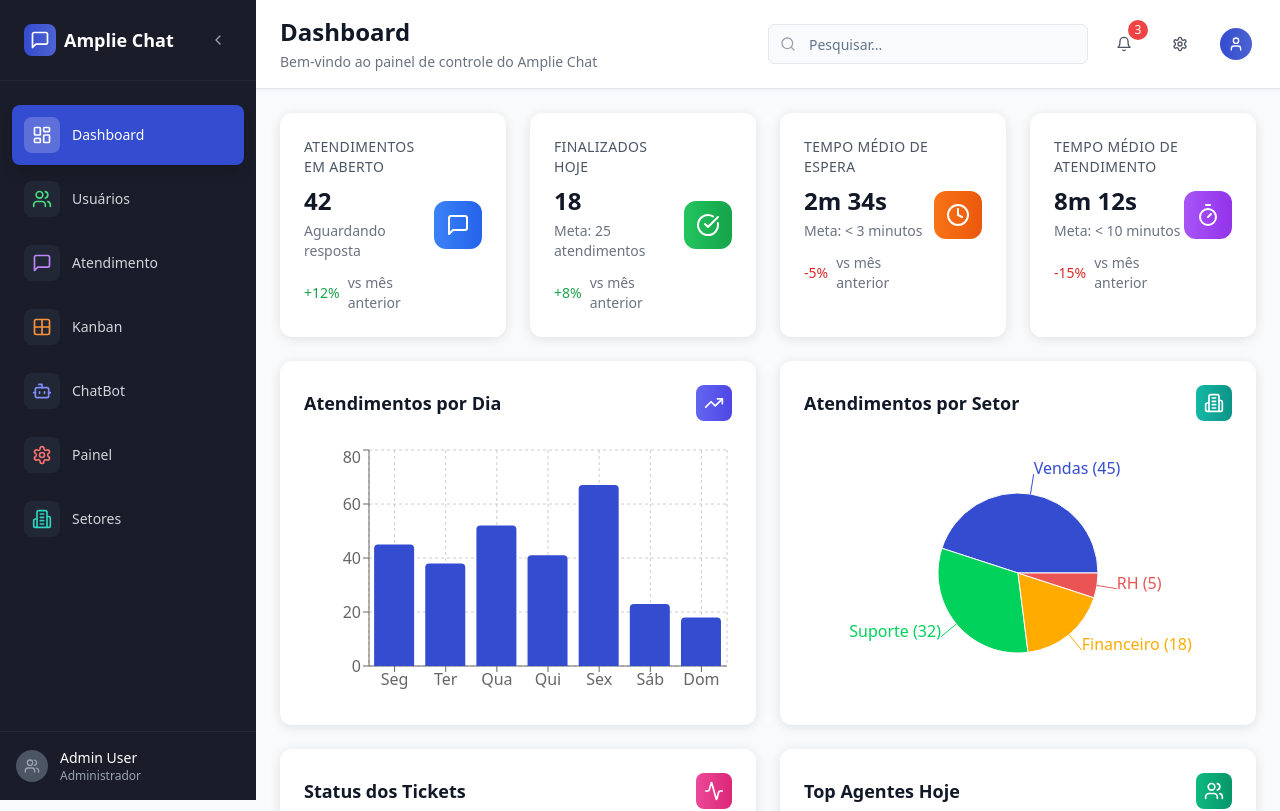
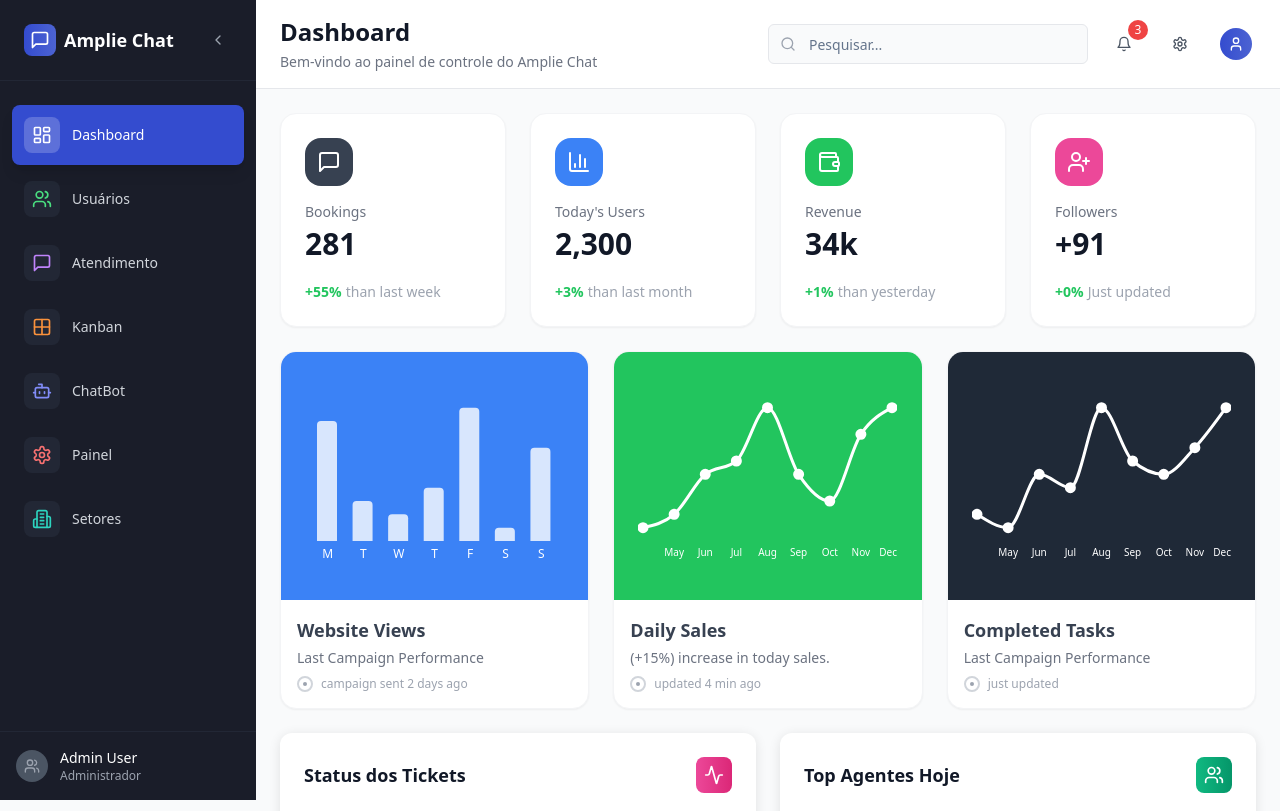
Before and after one commit to oclaytonaraujos/amplie-chat-central-45, a React (Vite) app: page / in a window 1280 px wide. Shown: the top 811 px of the page. Built offline with nearby package versions, Linux system fonts and the light colour scheme.

Commit message:
Fix: Dashboard card styling
Update the dashboard card styles to match the provided image, including fonts, colors, formats, and layout.

```diff
--- a/src/components/dashboard/ChartCard.tsx
+++ b/src/components/dashboard/ChartCard.tsx
@@ -4,35 +4,52 @@ import { cn } from '@/lib/utils';
 
 interface ChartCardProps {
   title: string;
-  icon: ReactNode;
-  iconColor: string;
+  subtitle?: string;
+  icon?: ReactNode;
+  iconColor?: string;
   children: ReactNode;
   className?: string;
+  chartBackground?: string;
+  timestamp?: string;
 }
 
 export function ChartCard({
   title,
+  subtitle,
   icon,
   iconColor,
   children,
-  className
+  className,
+  chartBackground = "bg-blue-500",
+  timestamp
 }: ChartCardProps) {
   return (
     <div className={cn(
-      "bg-white rounded-xl shadow-amplie p-6 hover:shadow-amplie-hover transition-all duration-300 animate-fade-in",
+      "bg-white rounded-2xl shadow-sm border border-gray-100 overflow-hidden",
       className
     )}>
-      <div className="flex items-center justify-between mb-6">
-        <h3 className="text-lg font-semibold text-gray-900">{title}</h3>
-        <div className={cn(
-          "p-2 rounded-lg",
-          iconColor
-        )}>
-          {icon}
+      <div className={cn(
+        "relative p-6 text-white",
+        chartBackground
+      )}>
+        <div className="relative z-10">
+          {children}
         </div>
       </div>
-      <div className="h-64">
-        {children}
+
+      <div className="p-4">
+        <h3 className="text-lg font-semibold text-gray-700 mb-1">{title}</h3>
+        {subtitle && (
+          <p className="text-sm text-gray-500 mb-2">{subtitle}</p>
+        )}
+        {timestamp && (
+          <div className="flex items-center text-xs text-gray-400">
+            <div className="w-4 h-4 rounded-full border-2 border-gray-300 mr-2 flex items-center justify-center">
+              <div className="w-1 h-1 bg-gray-400 rounded-full"></div>
+            </div>
+            {timestamp}
+          </div>
+        )}
       </div>
     </div>
   );
--- a/src/components/dashboard/MetricCard.tsx
+++ b/src/components/dashboard/MetricCard.tsx
@@ -11,6 +11,7 @@ interface MetricCardProps {
   trend?: {
     value: number;
     isPositive: boolean;
+    period: string;
   };
   className?: string;
 }
@@ -26,43 +27,44 @@ export function MetricCard({
 }: MetricCardProps) {
   return (
     <div className={cn(
-      "bg-white rounded-xl shadow-amplie p-6 hover:shadow-amplie-hover transition-all duration-300 animate-fade-in",
+      "bg-white rounded-2xl shadow-sm p-6 border border-gray-100",
       className
     )}>
-      <div className="flex items-center justify-between">
+      <div className="flex items-start justify-between mb-4">
         <div className="flex-1">
-          <p className="text-sm font-medium text-gray-600 uppercase tracking-wide">
+          <div className={cn(
+            "w-12 h-12 rounded-2xl flex items-center justify-center mb-4",
+            iconColor
+          )}>
+            {icon}
+          </div>
+          <p className="text-gray-500 text-sm font-medium mb-1">
             {title}
           </p>
-          <p className="text-2xl font-bold text-gray-900 mt-2">
+          <p className="text-3xl font-bold text-gray-900 mb-1">
             {value}
           </p>
           {subtitle && (
-            <p className="text-sm text-gray-500 mt-1">
+            <p className="text-gray-400 text-xs">
               {subtitle}
             </p>
           )}
-          {trend && (
-            <div className="flex items-center mt-3">
-              <span className={cn(
-                "text-sm font-medium",
-                trend.isPositive ? "text-green-600" : "text-red-600"
-              )}>
-                {trend.isPositive ? '+' : '-'}{Math.abs(trend.value)}%
-              </span>
-              <span className="text-sm text-gray-500 ml-2">
-                vs mês anterior
-              </span>
-            </div>
-          )}
-        </div>
-        <div className={cn(
-          "p-3 rounded-xl",
-          iconColor
-        )}>
-          {icon}
         </div>
       </div>
+
+      {trend && (
+        <div className="flex items-center text-sm">
+          <span className={cn(
+            "font-semibold",
+            trend.isPositive ? "text-green-500" : "text-red-500"
+          )}>
+            {trend.isPositive ? '+' : ''}{trend.value}%
+          </span>
+          <span className="text-gray-400 ml-1">
+            {trend.period}
+          </span>
+        </div>
+      )}
     </div>
   );
 }
--- a/src/pages/Dashboard.tsx
+++ b/src/pages/Dashboard.tsx
@@ -7,7 +7,10 @@ import {
   Users,
   TrendingUp,
   Building2,
-  Activity
+  Activity,
+  BarChart3,
+  Wallet,
+  UserPlus
 } from 'lucide-react';
 import { MetricCard } from '@/components/dashboard/MetricCard';
 import { ChartCard } from '@/components/dashboard/ChartCard';
@@ -19,123 +22,166 @@ import {
   CartesianGrid,
   Tooltip,
   ResponsiveContainer,
-  PieChart,
-  Pie,
-  Cell
+  LineChart,
+  Line
 } from 'recharts';
 
-const atendimentosData = [
-  { nome: 'Seg', atendimentos: 45 },
-  { nome: 'Ter', atendimentos: 38 },
-  { nome: 'Qua', atendimentos: 52 },
-  { nome: 'Qui', atendimentos: 41 },
-  { nome: 'Sex', atendimentos: 67 },
-  { nome: 'Sáb', atendimentos: 23 },
-  { nome: 'Dom', atendimentos: 18 }
+const weeklyData = [
+  { day: 'M', value: 45 },
+  { day: 'T', value: 15 },
+  { day: 'W', value: 10 },
+  { day: 'T', value: 20 },
+  { day: 'F', value: 50 },
+  { day: 'S', value: 5 },
+  { day: 'S', value: 35 }
 ];
 
-const setoresData = [
-  { nome: 'Vendas', valor: 45, cor: '#344ccf' },
-  { nome: 'Suporte', valor: 32, cor: '#00d25b' },
-  { nome: 'Financeiro', valor: 18, cor: '#ffab00' },
-  { nome: 'RH', valor: 5, cor: '#ea5455' }
+const salesData = [
+  { month: 'Apr', value: 50 },
+  { month: 'May', value: 100 },
+  { month: 'Jun', value: 250 },
+  { month: 'Jul', value: 300 },
+  { month: 'Aug', value: 500 },
+  { month: 'Sep', value: 250 },
+  { month: 'Oct', value: 150 },
+  { month: 'Nov', value: 400 },
+  { month: 'Dec', value: 500 }
 ];
 
-const topAgentes = [
-  { nome: 'Ana Silva', atendimentos: 23, setor: 'Vendas' },
-  { nome: 'Carlos Santos', atendimentos: 19, setor: 'Suporte' },
-  { nome: 'Maria Oliveira', atendimentos: 17, setor: 'Vendas' },
-  { nome: 'João Costa', atendimentos: 15, setor: 'Financeiro' }
+const tasksData = [
+  { month: 'Apr', value: 100 },
+  { month: 'May', value: 50 },
+  { month: 'Jun', value: 250 },
+  { month: 'Jul', value: 200 },
+  { month: 'Aug', value: 500 },
+  { month: 'Sep', value: 300 },
+  { month: 'Oct', value: 250 },
+  { month: 'Nov', value: 350 },
+  { month: 'Dec', value: 500 }
 ];
 
 export default function Dashboard() {
   return (
-    <div className="p-6 space-y-6">
+    <div className="p-6 space-y-6 bg-gray-50 min-h-screen">
       {/* Métricas Principais */}
       <div className="grid grid-cols-1 md:grid-cols-2 lg:grid-cols-4 gap-6">
         <MetricCard
-          title="Atendimentos em Aberto"
-          value={42}
-          subtitle="Aguardando resposta"
+          title="Bookings"
+          value="281"
           icon={<MessageSquare className="w-6 h-6 text-white" />}
-          iconColor="bg-gradient-to-r from-blue-500 to-blue-600"
-          trend={{ value: 12, isPositive: true }}
+          iconColor="bg-gray-700"
+          trend={{ value: 55, isPositive: true, period: "than last week" }}
         />
 
         <MetricCard
-          title="Finalizados Hoje"
-          value={18}
-          subtitle="Meta: 25 atendimentos"
-          icon={<CheckCircle className="w-6 h-6 text-white" />}
-          iconColor="bg-gradient-to-r from-green-500 to-green-600"
-          trend={{ value: 8, isPositive: true }}
+          title="Today's Users"
+          value="2,300"
+          icon={<BarChart3 className="w-6 h-6 text-white" />}
+          iconColor="bg-blue-500"
+          trend={{ value: 3, isPositive: true, period: "than last month" }}
         />
 
         <MetricCard
-          title="Tempo Médio de Espera"
-          value="2m 34s"
-          subtitle="Meta: < 3 minutos"
-          icon={<Clock className="w-6 h-6 text-white" />}
-          iconColor="bg-gradient-to-r from-orange-500 to-orange-600"
-          trend={{ value: 5, isPositive: false }}
+          title="Revenue"
+          value="34k"
+          icon={<Wallet className="w-6 h-6 text-white" />}
+          iconColor="bg-green-500"
+          trend={{ value: 1, isPositive: true, period: "than yesterday" }}
         />
 
         <MetricCard
-          title="Tempo Médio de Atendimento"
-          value="8m 12s"
-          subtitle="Meta: < 10 minutos"
-          icon={<Timer className="w-6 h-6 text-white" />}
-          iconColor="bg-gradient-to-r from-purple-500 to-purple-600"
-          trend={{ value: 15, isPositive: false }}
+          title="Followers"
+          value="+91"
+          icon={<UserPlus className="w-6 h-6 text-white" />}
+          iconColor="bg-pink-500"
+          trend={{ value: 0, isPositive: true, period: "Just updated" }}
         />
       </div>
 
-      {/* Gráficos e Listas */}
-      <div className="grid grid-cols-1 lg:grid-cols-2 gap-6">
-        {/* Gráfico de Atendimentos por Dia */}
+      {/* Gráficos */}
+      <div className="grid grid-cols-1 lg:grid-cols-3 gap-6">
+        {/* Website Views */}
         <ChartCard
-          title="Atendimentos por Dia"
-          icon={<TrendingUp className="w-5 h-5 text-white" />}
-          iconColor="bg-gradient-to-r from-indigo-500 to-indigo-600"
+          title="Website Views"
+          subtitle="Last Campaign Performance"
+          chartBackground="bg-blue-500"
+          timestamp="campaign sent 2 days ago"
         >
-          <ResponsiveContainer width="100%" height="100%">
-            <BarChart data={atendimentosData}>
-              <CartesianGrid strokeDasharray="3 3" />
-              <XAxis dataKey="nome" />
-              <YAxis />
-              <Tooltip />
-              <Bar dataKey="atendimentos" fill="#344ccf" radius={[4, 4, 0, 0]} />
+          <ResponsiveContainer width="100%" height={200}>
+            <BarChart data={weeklyData}>
+              <Bar
+                dataKey="value"
+                fill="rgba(255,255,255,0.8)"
+                radius={[4, 4, 0, 0]}
+                barSize={20}
+              />
+              <XAxis
+                dataKey="day"
+                axisLine={false}
+                tickLine={false}
+                tick={{ fill: 'white', fontSize: 12 }}
+              />
+              <YAxis hide />
             </BarChart>
           </ResponsiveContainer>
         </ChartCard>
 
-        {/* Gráfico de Atendimentos por Setor */}
+        {/* Daily Sales */}
         <ChartCard
-          title="Atendimentos por Setor"
-          icon={<Building2 className="w-5 h-5 text-white" />}
-          iconColor="bg-gradient-to-r from-teal-500 to-teal-600"
+          title="Daily Sales"
+          subtitle="(+15%) increase in today sales."
+          chartBackground="bg-green-500"
+          timestamp="updated 4 min ago"
         >
-          <ResponsiveContainer width="100%" height="100%">
-            <PieChart>
-              <Pie
-                data={setoresData}
-                cx="50%"
-                cy="50%"
-                outerRadius={80}
-                dataKey="valor"
-                label={({ nome, valor }) => `${nome} (${valor})`}
-              >
-                {setoresData.map((entry, index) => (
-                  <Cell key={`cell-${index}`} fill={entry.cor} />
-                ))}
-              </Pie>
-              <Tooltip />
-            </PieChart>
+          <ResponsiveContainer width="100%" height={200}>
+            <LineChart data={salesData}>
+              <Line
+                type="monotone"
+                dataKey="value"
+                stroke="white"
+                strokeWidth={3}
+                dot={{ fill: 'white', r: 4 }}
+              />
+              <XAxis
+                dataKey="month"
+                axisLine={false}
+                tickLine={false}
+                tick={{ fill: 'white', fontSize: 10 }}
+              />
+              <YAxis hide />
+            </LineChart>
+          </ResponsiveContainer>
+        </ChartCard>
+
+        {/* Completed Tasks */}
+        <ChartCard
+          title="Completed Tasks"
+          subtitle="Last Campaign Performance"
+          chartBackground="bg-gray-800"
+          timestamp="just updated"
+        >
+          <ResponsiveContainer width="100%" height={200}>
+            <LineChart data={tasksData}>
+              <Line
+                type="monotone"
+                dataKey="value"
+                stroke="white"
+                strokeWidth={3}
+                dot={{ fill: 'white', r: 4 }}
+              />
+              <XAxis
+                dataKey="month"
+                axisLine={false}
+                tickLine={false}
+                tick={{ fill: 'white', fontSize: 10 }}
+              />
+              <YAxis hide />
+            </LineChart>
           </ResponsiveContainer>
         </ChartCard>
       </div>
 
-      {/* Status do Kanban e Top Agentes */}
+      {/* Status do Kanban e Top Agentes - mantendo design original do Amplie Chat */}
       <div className="grid grid-cols-1 lg:grid-cols-2 gap-6">
         {/* Mini Kanban */}
         <div className="bg-white rounded-xl shadow-amplie p-6 hover:shadow-amplie-hover transition-all duration-300">
@@ -174,7 +220,12 @@ export default function Dashboard() {
             </div>
           </div>
           <div className="space-y-4">
-            {topAgentes.map((agente, index) => (
+            {[
+              { nome: 'Ana Silva', atendimentos: 23, setor: 'Vendas' },
+              { nome: 'Carlos Santos', atendimentos: 19, setor: 'Suporte' },
+              { nome: 'Maria Oliveira', atendimentos: 17, setor: 'Vendas' },
+              { nome: 'João Costa', atendimentos: 15, setor: 'Financeiro' }
+            ].map((agente, index) => (
               <div key={agente.nome} className="flex items-center justify-between p-3 bg-gray-50 rounded-lg">
                 <div className="flex items-center space-x-3">
                   <div className="w-8 h-8 bg-gradient-to-r from-gray-400 to-gray-500 rounded-full flex items-center justify-center">
```
